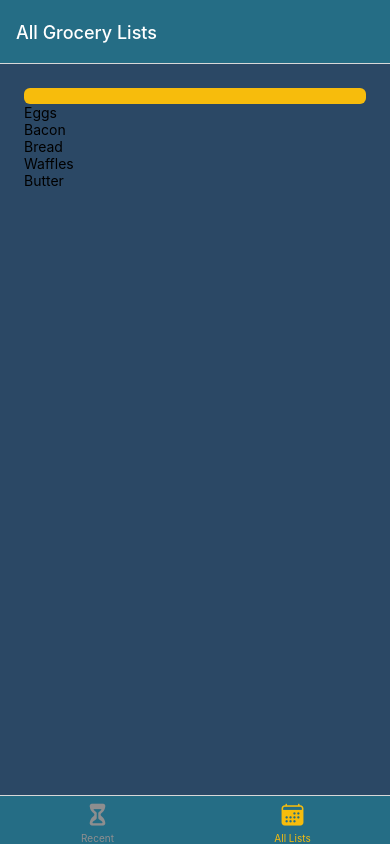
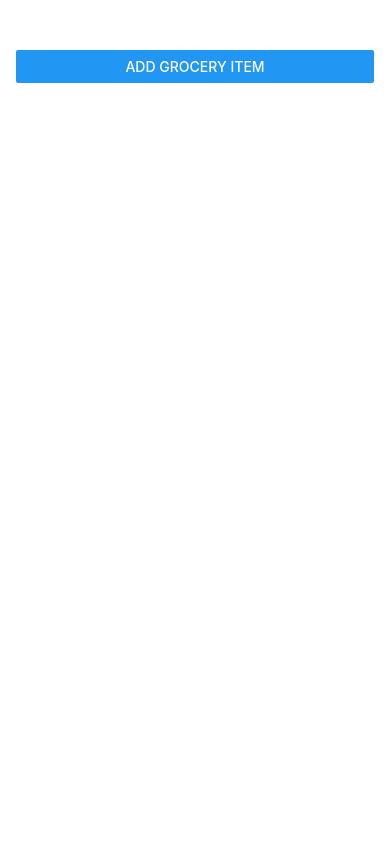
Before and after one commit to fmills89/mobile-grocery-list, a React Native app: screen /AllGroceryLists in a window 390 px wide. Built offline with nearby package versions, Linux system fonts and the light colour scheme.

Commit message:
addl styling done - revised app - simple

```diff
--- a/App.js
+++ b/App.js
@@ -1,73 +1,82 @@
+import { useState } from 'react';
+import { StyleSheet, View, FlatList, Button } from 'react-native';
 import { StatusBar } from 'expo-status-bar';
-import { NavigationContainer } from '@react-navigation/native';
-import { createNativeStackNavigator } from '@react-navigation/native-stack';
-import { createBottomTabNavigator } from '@react-navigation/bottom-tabs';
-import { Ionicons } from '@expo/vector-icons';
 
-import ManageGroceryList from './screens/ManageGroceryList';
-import RecentGroceries from './screens/RecentGroceries';
-import AllGroceryLists from './screens/AllGroceryLists';
+import GroceryItem from './components/GroceryItem';
+import GroceryInput from './components/GroceryInput';
 import { GlobalStyles } from './constants/styles';
 
-// creating stack const holds results of calling stackNavi
-// stack const will hold object access to two comps
-const Stack = createNativeStackNavigator();
-const BottomTabs = createBottomTabNavigator();
+export default function App() {
+  const [modalIsVisible, setModalIsVisible] = useState(false);
+  // setting to empty array that is what we want to handle
+  const [courseGroceries, setCourseGroceries] = useState([]);
 
-// creating func comp for bottomtabs navi - nested navigation
-function GroceriesOverview() {
+  function startAddGroceryHandler() {
+    setModalIsVisible(true);
+  }
+
+  function endAddGroceryHandler() {
+    setModalIsVisible(false);
+  }
+
+  function addGroceryHandler(enteredGroceryText) {
+    setCourseGroceries(currentCourseGroceries => [
+      ...currentCourseGroceries,
+      { text: enteredGroceryText, id: Math.random().toString() },
+    ]);
+    setModalIsVisible(false);
+  }
+
+  function deleteGroceryHandler(id) {
+    setCourseGroceries(currentCourseGroceries => {
+      return currentCourseGroceries.filter(grocery => grocery.id !== id);
+    });
+  }
+
   return (
-    <BottomTabs.Navigator
-      screenOptions={{
-        headerStyle: { backgroundColor: GlobalStyles.colors.primary500 },
-        headerTintColor: 'white',
-        tabBarStyle: { backgroundColor: GlobalStyles.colors.primary500 },
-        tabBarActiveTintColor: GlobalStyles.colors.accent500,
-      }}
-    >
-      <BottomTabs.Screen
-        name="RecentGroceries"
-        component={RecentGroceries}
-        options={{
-          title: 'Recent Groceries',
-          tabBarLabel: 'Recent',
-          tabBarIcon: ({ color, size }) => (
-            <Ionicons name="hourglass" size={size} color={color} />
-          ),
-        }}
-      />
-      <BottomTabs.Screen
-        name="AllGroceryLists"
-        component={AllGroceryLists}
-        options={{
-          title: 'All Grocery Lists',
-          tabBarLabel: 'All Lists',
-          tabBarIcon: ({ color, size }) => (
-            <Ionicons name="calendar" size={size} color={color} />
-          ),
-        }}
-      />
-    </BottomTabs.Navigator>
+    <>
+      <StatusBar style="dark" />
+      <View style={styles.appContainer}>
+        <Button
+          title="Add Grocery Item"
+          color={GlobalStyles.colors.primary300}
+          onPress={startAddGroceryHandler}
+        />
+        <GroceryInput
+          visible={modalIsVisible}
+          onAddGrocery={addGroceryHandler}
+          onCancel={endAddGroceryHandler}
+        />
+        <View style={styles.groceryContainer}>
+          <FlatList
+            data={courseGroceries}
+            renderItem={itemData => {
+              return (
+                <GroceryItem
+                  text={itemData.item.text}
+                  id={itemData.item.id}
+                  onDeleteItem={deleteGroceryHandler}
+                />
+              );
+            }}
+            keyExtractor={(item, index) => {
+              return item.id;
+            }}
+            alwaysBounceVertical={false}
+          />
+        </View>
+      </View>
+    </>
   );
 }
 
-export default function App() {
-  return (
-    <>
-      <StatusBar style="auto" />
-      {/* setting up navigation config - navi container must be wrapped around all other navigation related comps */}
-      <NavigationContainer>
-        <Stack.Navigator>
-          <Stack.Screen
-            name="GroceriesOverview"
-            component={GroceriesOverview}
-            options={{
-              headerShown: false,
-            }}
-          />
-          <Stack.Screen name="ManageGroceries" component={ManageGroceryList} />
-        </Stack.Navigator>
-      </NavigationContainer>
-    </>
-  );
-}
+const styles = StyleSheet.create({
+  appContainer: {
+    flex: 1,
+    paddingTop: 50,
+    paddingHorizontal: 16,
+  },
+  groceryContainer: {
+    flex: 4,
+  },
+});
--- a/components/GroceriesOutput/GroceriesList.js
+++ /dev/null
@@ -1,20 +0,0 @@
-import { Text } from 'react-native';
-
-// in react to split bigger comps into smaller comps
-import { FlatList } from 'react-native';
-
-function renderGroceryItem(itemData) {
-  return <Text>{itemData.item.description}</Text>;
-}
-
-function GroceriesList({ groceries }) {
-  return (
-    <FlatList
-      data={groceries}
-      renderItem={renderGroceryItem}
-      keyExtractor={item => item.id}
-    />
-  );
-}
-
-export default GroceriesList;
--- a/components/GroceriesOutput/GroceriesOutput.js
+++ /dev/null
@@ -1,56 +0,0 @@
-import { View, StyleSheet } from 'react-native';
-
-import GroceriesSummary from './GroceriesSummary';
-import GroceriesList from './GroceriesList';
-import { GlobalStyles } from '../../constants/styles';
-
-const DUMMY_GROCERIES = [
-  {
-    id: 'e1',
-    description: 'Eggs',
-    date: new Date('2022-09-19'),
-  },
-  {
-    id: 'e2',
-    description: 'Bacon',
-    date: new Date('2022-09-19'),
-  },
-  {
-    id: 'e3',
-    description: 'Bread',
-    date: new Date('2022-09-19'),
-  },
-  {
-    id: 'e4',
-    description: 'Waffles',
-    date: new Date('2022-09-19'),
-  },
-  {
-    id: 'e5',
-    description: 'Butter',
-    date: new Date('2022-07-19'),
-  },
-];
-
-// expect to recieve groceries to display in list and summarized
-function GroceriesOutput({ groceries, groceriesPeriod }) {
-  return (
-    <View style={styles.container}>
-      <GroceriesSummary
-        groceries={DUMMY_GROCERIES}
-        periodName={groceriesPeriod}
-      />
-      <GroceriesList groceries={DUMMY_GROCERIES} />
-    </View>
-  );
-}
-
-export default GroceriesOutput;
-
-const styles = StyleSheet.create({
-  container: {
-    padding: 24,
-    backgroundColor: GlobalStyles.colors.primary700,
-    flex: 1,
-  },
-});
--- a/components/GroceriesOutput/GroceriesSummary.js
+++ /dev/null
@@ -1,28 +0,0 @@
-import { View, Text, StyleSheet } from 'react-native';
-
-import { GlobalStyles } from '../../constants/styles';
-
-function GroceriesSummary({ groceries, periodName }) {
-  return (
-    <View style={styles.container}>
-      <Text style={styles.period}>{periodName}</Text>
-    </View>
-  );
-}
-
-export default GroceriesSummary;
-
-const styles = StyleSheet.create({
-  container: {
-    padding: 8,
-    backgroundColor: GlobalStyles.colors.accent500,
-    borderRadius: 6,
-    flexDirection: 'row',
-    justifyContent: 'space-between',
-    alignItems: 'center',
-  },
-  period: {
-    fontSize: 12,
-    color: GlobalStyles.colors.primary800,
-  },
-});
--- /dev/null
+++ b/components/GroceryInput.js
@@ -0,0 +1,85 @@
+import { useState } from 'react';
+import {
+  StyleSheet,
+  View,
+  TextInput,
+  Button,
+  Modal,
+  Image,
+} from 'react-native';
+
+function GroceryInput(props) {
+  const [enteredGroceryText, setEnteredGroceryText] = useState('');
+
+  function groceryInputHandler(enteredText) {
+    setEnteredGroceryText(enteredText);
+  }
+
+  function addGroceryHandler() {
+    props.onAddGrocery(enteredGroceryText);
+    setEnteredGroceryText('');
+  }
+
+  return (
+    <Modal visible={props.visible} animationType="slide">
+      <View style={styles.inputContainer}>
+        <Image
+          style={styles.image}
+          source={require('../assets/imgs/grocery-icon.png')}
+        />
+        <TextInput
+          style={styles.textInput}
+          placeholder="Enter grocery item!"
+          onChangeText={groceryInputHandler}
+          value={enteredGroceryText}
+        />
+        <View style={styles.buttonContainer}>
+          <View style={styles.button}>
+            <Button title="Cancel" onPress={props.onCancel} color="#f31282" />
+          </View>
+          <View style={styles.button}>
+            <Button
+              title="Add Grocery Item"
+              onPress={addGroceryHandler}
+              color="#b180f0"
+            />
+          </View>
+        </View>
+      </View>
+    </Modal>
+  );
+}
+
+export default GroceryInput;
+
+const styles = StyleSheet.create({
+  inputContainer: {
+    flex: 1,
+    justifyContent: 'center',
+    alignItems: 'center',
+    padding: 16,
+    backgroundColor: '#311b6b',
+  },
+  image: {
+    width: 100,
+    height: 100,
+    margin: 20,
+  },
+  textInput: {
+    borderWidth: 1,
+    borderColor: '#e4d0ff',
+    backgroundColor: '#e4d0ff',
+    color: '#120438',
+    borderRadius: 6,
+    width: '100%',
+    padding: 16,
+  },
+  buttonContainer: {
+    marginTop: 16,
+    flexDirection: 'row',
+  },
+  button: {
+    width: 100,
+    marginHorizontal: 8,
+  },
+});
--- /dev/null
+++ b/components/GroceryItem.js
@@ -0,0 +1,32 @@
+import { StyleSheet, View, Text, Pressable } from 'react-native';
+
+function GroceryItem(props) {
+  return (
+    <View style={styles.groceryItem}>
+      <Pressable
+        android_ripple={{ color: '#210644' }}
+        onPress={props.onDeleteItem.bind(this, props.id)}
+        style={({ pressed }) => pressed && styles.pressedItem}
+      >
+        <Text style={styles.groceryText}>{props.text}</Text>
+      </Pressable>
+    </View>
+  );
+}
+
+export default GroceryItem;
+
+const styles = StyleSheet.create({
+  groceryItem: {
+    margin: 8,
+    borderRadius: 6,
+    backgroundColor: '#5e0acc',
+  },
+  pressedItem: {
+    opacity: 0.5,
+  },
+  groceryText: {
+    color: 'white',
+    padding: 8,
+  },
+});
--- a/screens/AllGroceryLists.js
+++ /dev/null
@@ -1,8 +0,0 @@
-import { Text } from 'react-native';
-import GroceriesOutput from '../components/GroceriesOutput/GroceriesOutput';
-
-function AllGroceryLists() {
-  return <GroceriesOutput />;
-}
-
-export default AllGroceryLists;
--- a/screens/ManageGroceryList.js
+++ /dev/null
@@ -1,7 +0,0 @@
-import { Text } from 'react-native';
-
-function ManageGroceryList() {
-  return <Text>ManageGroceryList Screen</Text>;
-}
-
-export default ManageGroceryList;
--- a/screens/RecentGroceries.js
+++ /dev/null
@@ -1,8 +0,0 @@
-import { Text } from 'react-native';
-import GroceriesOutput from '../components/GroceriesOutput/GroceriesOutput';
-
-function RecentGroceries() {
-  return <GroceriesOutput groceriesPeriod="Last 7 days" />;
-}
-
-export default RecentGroceries;
```
Also changed, not shown: components/GroceriesOutput/GroceryItem.js (deleted, +0 -57 lines), assets/imgs/grocery-icon.png (added).
